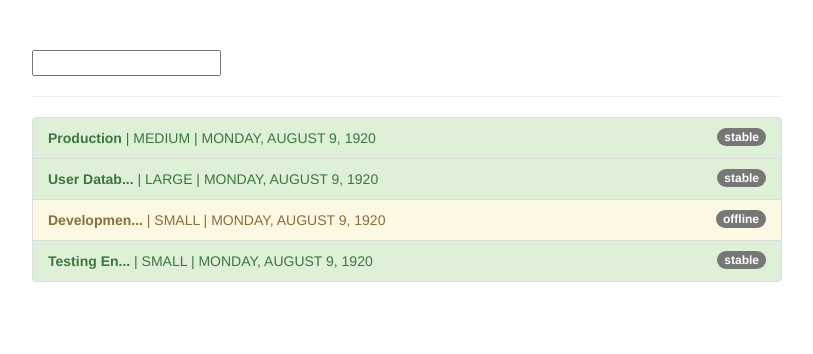
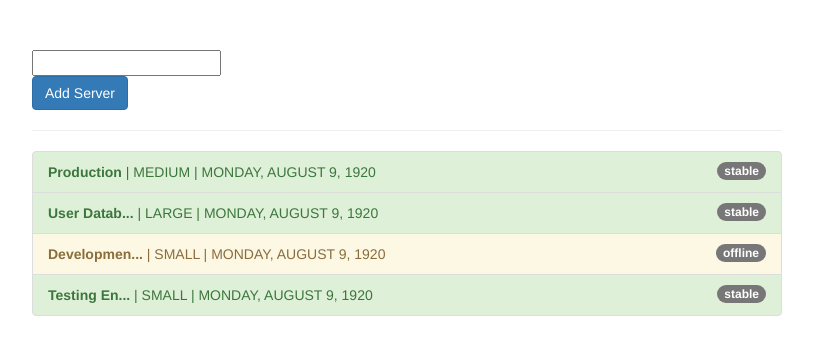
Before and after one commit to liujiani505/angular-practices, an Angular app in the folder pipes/: page / in a window 1280 px wide. Shown: the top 354 px of the page, without its empty margins (233-1046 px from the left). Built offline with nearby package versions, Linux system fonts and the light colour scheme.

Commit message:
pure and impure pipes

```diff
--- a/pipes/src/app/app.component.html
+++ b/pipes/src/app/app.component.html
@@ -2,6 +2,8 @@
   <div class="row">
     <div class="col-xs-12 col-sm-10 col-md-8 col-sm-offset-1 col-md-offset-2">
       <input type="text" [(ngModel)]="filteredStatus">
+      <br>
+      <button class="btn btn-primary" (click)="onAddServer()">Add Server</button>
       <hr>
       <ul class="list-group">
         <li
--- a/pipes/src/app/app.component.ts
+++ b/pipes/src/app/app.component.ts
@@ -43,4 +43,13 @@
       'list-group-item-danger': server.status === 'critical'
     };
   }
+
+  onAddServer(){
+    this.servers.push({
+      instanceType: 'small',
+      name: 'New Server',
+      status: 'stable',
+      started: new Date(15, 1, 2017)
+    })
+  }
 }
--- a/pipes/src/app/filter.pipe.ts
+++ b/pipes/src/app/filter.pipe.ts
@@ -1,7 +1,9 @@
 import { Pipe, PipeTransform } from '@angular/core';
 
 @Pipe({
-  name: 'filter'
+  name: 'filter',
+  pure: false,
+  // angular pipe doesn't update automatically whenever data changes, but if we set pure to false, the filter pipe gets udpated.
 })
 export class FilterPipe implements PipeTransform {
 
```
